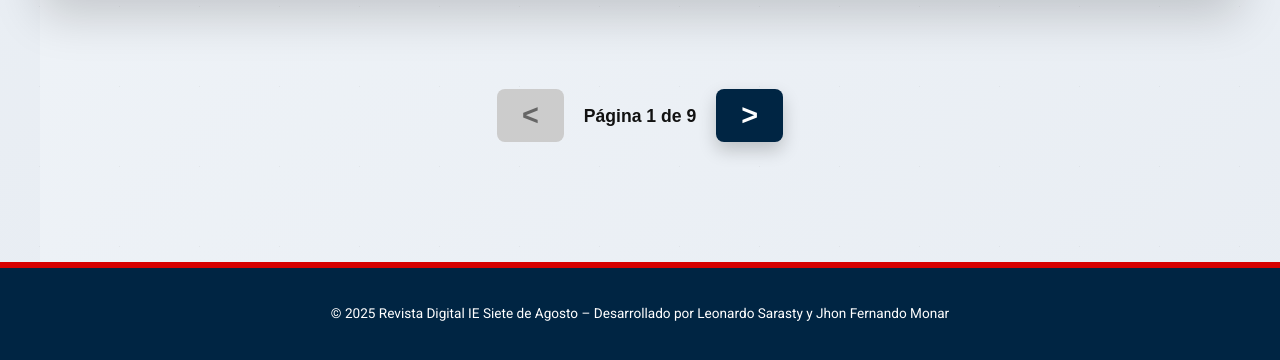
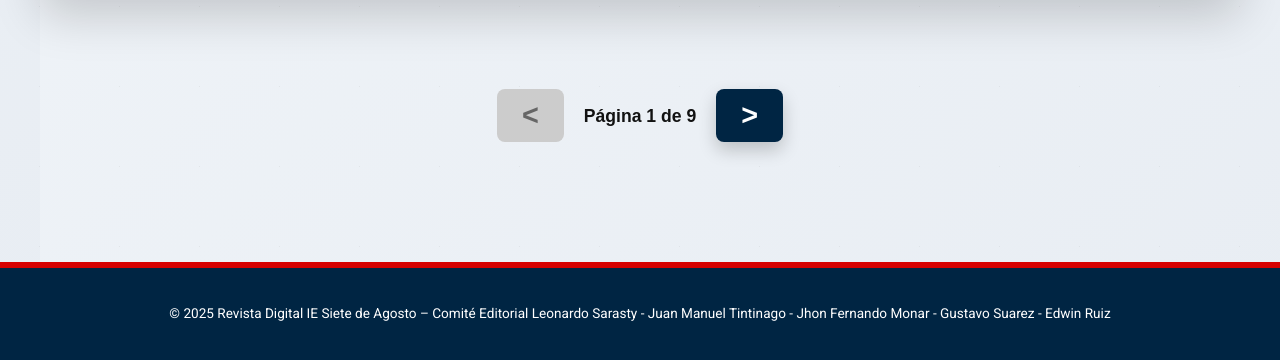
Before and after one commit to erreip27/Peri-dico, a plain HTML site: page index.html in a window 1280 px wide. Shown: the part 898-1258 px from the top of the page. Drawn offline with Linux system fonts and the light colour scheme.

Commit message:
Update footer content with new editorial team

```diff
--- a/index.html
+++ b/index.html
@@ -440,7 +440,8 @@
     </div>
 
     <footer>
-      © 2025 Revista Digital IE Siete de Agosto – Desarrollado por Leonardo Sarasty y Jhon Fernando Monar
+      © 2025 Revista Digital IE Siete de Agosto – Comité Editorial
+Leonardo Sarasty - Juan Manuel Tintinago - Jhon Fernando Monar - Gustavo Suarez - Edwin Ruiz
     </footer>
 
   </div>
```
